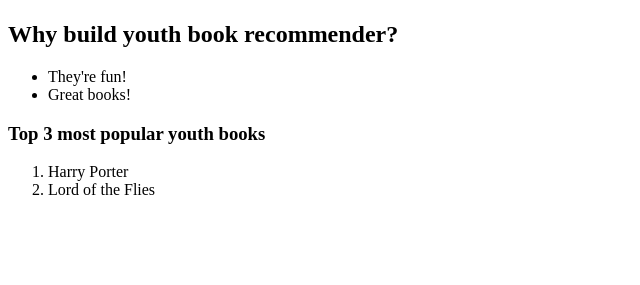
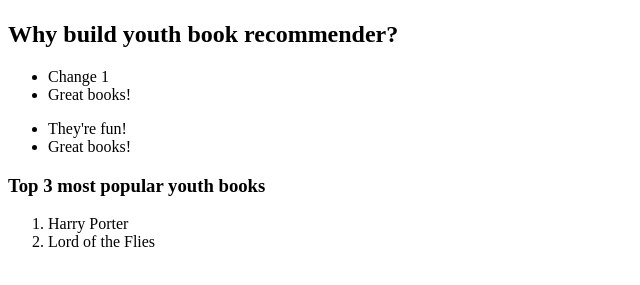
Before and after one commit to s-ngos/Bookclub, a plain HTML site: page index.html in a window 1280 px wide. Shown: the part 235-520 px from the top of the page, without its empty margins (0-640 px from the left). Drawn offline with Linux system fonts and the light colour scheme.

Commit message:
Update index.html

```diff
--- a/index.html
+++ b/index.html
@@ -10,6 +10,10 @@
     <img src="https://www.kasandbox.org/programming-images/animals/rabbit.png" alt="Rabbit with lop ears in barn" width="203">
     <h2>Why build youth book recommender?</h2>
 
+     <ul>
+        <li>Change 1</li>
+        <li>Great books!</li>
+    </ul>
     <ul>
         <li>They're fun!</li>
         <li>Great books!</li>
```
